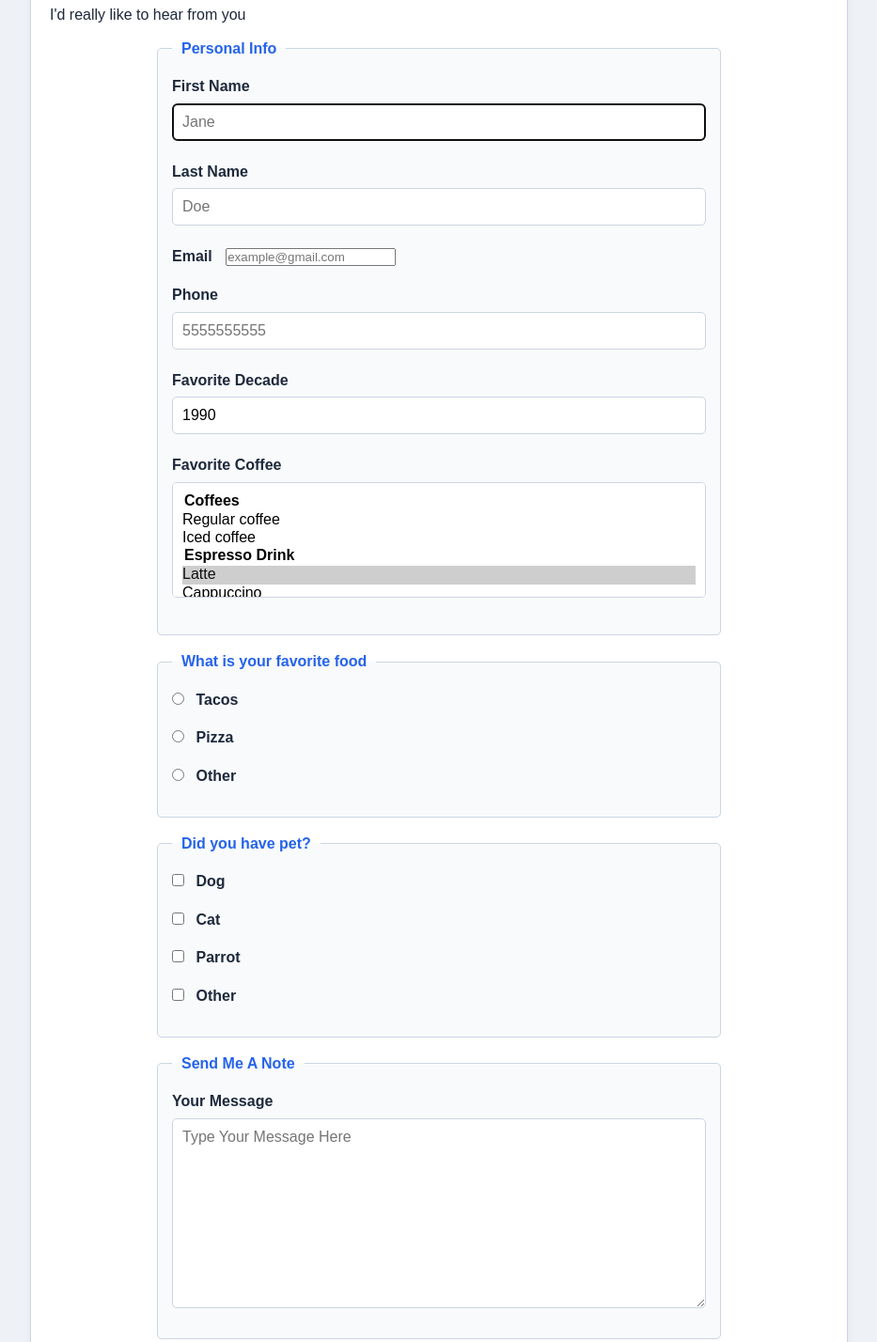
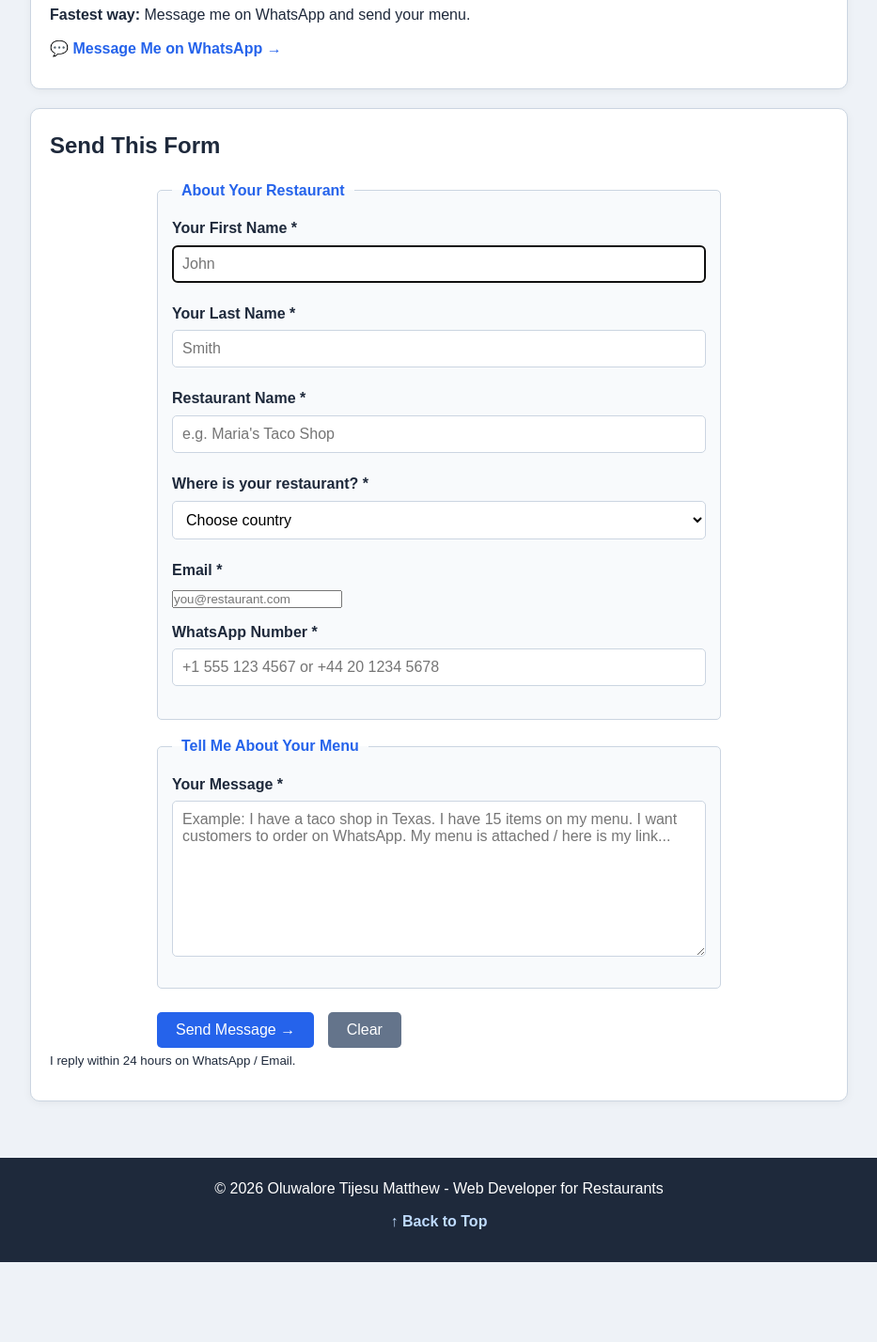
Before and after one commit to oluwalorematthew1956-wq/My-personal-portfolio, a plain HTML site: page contact.html in a window 1280 px wide. Shown: the part 260-1688 px from the top of the page at 94% size, without its empty margins (173-1106 px from the left). After the commit the page ends 1603 px from the top, so only its background shows below. Drawn offline with Linux system fonts and the light colour scheme.

Commit message:
Update contact.html

```diff
--- a/contact.html
+++ b/contact.html
@@ -8,7 +8,7 @@
     <!--prettier-ignore-->
     <meta name="author" content="Oluwalore Matthew">
     <!--prettier-ignore-->
-    <meta name="discription" content="Contact Me">
+    <meta name="description" content="Contact Me">
     <title>Contact Me</title>
     <!--prettier-ignore-->
     <link rel="icon" href="html.png" typle="image/x-icon">
@@ -19,167 +19,122 @@
   <body>
     <header>
       <h1>Contact Me</h1>
-      <p>I'd really like to hear from you</p>
+      <p>Want a website for your restaurant? Message me today.</p>
       <nav>
         <ul>
           <li><a href="index.html">Home</a></li>
           <li><a href="about.html">About Me</a></li>
           <li><a href="projects.html">Projects</a></li>
-          <li><a href="academic.html">Academic</a></li>
+          <li><a href="contact.html">Contact</a></li>
         </ul>
       </nav>
     </header>
 
     <main>
-      <article id="contact">
-        <h2>Contact Me</h2>
-        <p>I'd really like to hear from you</p>
+      <section>
+        <h2>Get Your Restaurant Website</h2>
+        <p>
+          <strong>Fastest way:</strong> Message me on WhatsApp and send your
+          menu.
+        </p>
+        <p>
+          <a href="https://wa.me/2347054823918">💬 Message Me on WhatsApp →</a>
+        </p>
+      </section>
 
+      <section>
+        <h2>Send This Form</h2>
         <form name="contact" method="POST" data-netlify="true">
-          <!--prettier-ignore-->
-          <input type="hidden" name="form-name" value="contact">
+          <input type="hidden" name="form-name" value="contact" />
           <fieldset>
-            <legend>Personal Info</legend>
+            <legend>About Your Restaurant</legend>
             <p>
-              <label for="firstName">First Name</label>
+              <label for="firstName">Your First Name *</label><br />
               <input
                 type="text"
                 name="firstName"
                 id="firstName"
-                placeholder="Jane"
+                placeholder="John"
                 autocomplete="on"
                 required
                 autofocus
               />
             </p>
             <p>
-              <label for="lastName">Last Name</label>
+              <label for="lastName">Your Last Name *</label><br />
               <input
                 type="text"
                 name="lastName"
                 id="lastName"
-                placeholder="Doe"
+                placeholder="Smith"
                 autocomplete="on"
                 required
               />
             </p>
-
             <p>
-              <label for="email">Email</label>
+              <label for="restaurant">Restaurant Name *</label><br />
+              <input
+                type="text"
+                name="restaurant"
+                id="restaurant"
+                placeholder="e.g. Maria's Taco Shop"
+                required
+              />
+            </p>
+            <p>
+              <label for="country">Where is your restaurant? *</label><br />
+              <select name="country" id="country" required>
+                <option value="">Choose country</option>
+                <option value="USA">USA</option>
+                <option value="UK">UK</option>
+                <option value="Canada">Canada</option>
+                <option value="Other">Other</option>
+              </select>
+            </p>
+            <p>
+              <label for="email">Email *</label><br />
               <input
                 type="email"
                 name="email"
                 id="email"
-                placeholder="example@gmail.com"
+                placeholder="you@restaurant.com"
                 required
               />
             </p>
-
             <p>
-              <label for="phone">Phone</label>
+              <label for="phone">WhatsApp Number *</label><br />
               <input
                 type="tel"
                 name="phone"
                 id="phone"
-                placeholder="5555555555"
-                pattern="[0-9]{10,11}"
+                placeholder="+1 555 123 4567 or +44 20 1234 5678"
                 required
               />
-            </p>
-            <p>
-              <label for="decade">Favorite Decade</label>
-              <input
-                type="number"
-                name="decade"
-                id="decade"
-                min="1950"
-                max="2020"
-                step="10"
-                value="1990"
-              />
-            </p>
-            <p>
-              <label for="coffee">Favorite Coffee</label>
-              <select name="coffee" id="coffee" multiple size="5">
-                <optgroup label="Coffees">
-                  <option value="regular coffee">Regular coffee</option>
-                  <option value="iced coffe">Iced coffee</option>
-                </optgroup>
-                <optgroup label="Espresso Drink">
-                  <option value="latte" selected>Latte</option>
-                  <option value="cappuccino">Cappuccino</option>
-                  <option value="americano">Americano</option>
-                  <option value="cortado">Cortado</option>
-                  <option value="other">other</option>
-                </optgroup>
-              </select>
             </p>
           </fieldset>
 
           <fieldset>
-            <legend>What is your favorite food</legend>
-            <p>
-              <input type="radio" name="food" id="tacos" value="tacos" />
-              <label for="tacos">Tacos</label>
-            </p>
-            <p>
-              <input type="radio" name="food" id="pizza" value="pizza" />
-              <label for="pizza">Pizza</label>
-            </p>
-            <p>
-              <input type="radio" name="food" id="other" value="other" />
-              <label for="other">Other</label>
-            </p>
-          </fieldset>
-
-          <fieldset>
-            <legend>Did you have pet?</legend>
-            <p>
-              <input type="checkbox" name="pet" id="dog" value="dog" />
-              <label for="dog">Dog</label>
-            </p>
-            <p>
-              <input type="checkbox" name="pet" id="cat" value="cat" />
-              <label for="cat">Cat</label>
-            </p>
-            <p>
-              <input type="checkbox" name="pet" id="parrot" value="parrot" />
-              <label for="parrot">Parrot</label>
-            </p>
-            <p>
-              <input
-                type="checkbox"
-                name="pet"
-                id="otherpet"
-                value="otherpet"
-              />
-              <label for="otherpet">Other</label>
-            </p>
-          </fieldset>
-
-          <fieldset>
-            <legend>Send Me A Note</legend>
-            <label for="message">Your Message</label>
-            <br />
+            <legend>Tell Me About Your Menu</legend>
+            <label for="message">Your Message *</label><br />
             <textarea
               name="message"
               id="message"
               cols="30"
-              rows="10"
-              placeholder="Type Your Message Here"
+              rows="8"
+              placeholder="Example: I have a taco shop in Texas. I have 15 items on my menu. I want customers to order on WhatsApp. My menu is attached / here is my link..."
+              required
             ></textarea>
           </fieldset>
 
-          <button type="submit">Submit</button>
-          <button type="reset">Reset</button>
+          <button type="submit">Send Message →</button>
+          <button type="reset">Clear</button>
         </form>
-      </article>
+        <p><small>I reply within 24 hours on WhatsApp / Email.</small></p>
+      </section>
     </main>
 
     <footer>
-      <p>
-        &lt; &lt; &lt; <a href="about.html">Oluwalore Matthew</a> &gt;&gt;&gt;
-      </p>
+      <p>© 2026 Oluwalore Tijesu Matthew - Web Developer for Restaurants</p>
       <p><a href="#">↑ Back to Top</a></p>
     </footer>
     <script src="script.js"></script>
```
